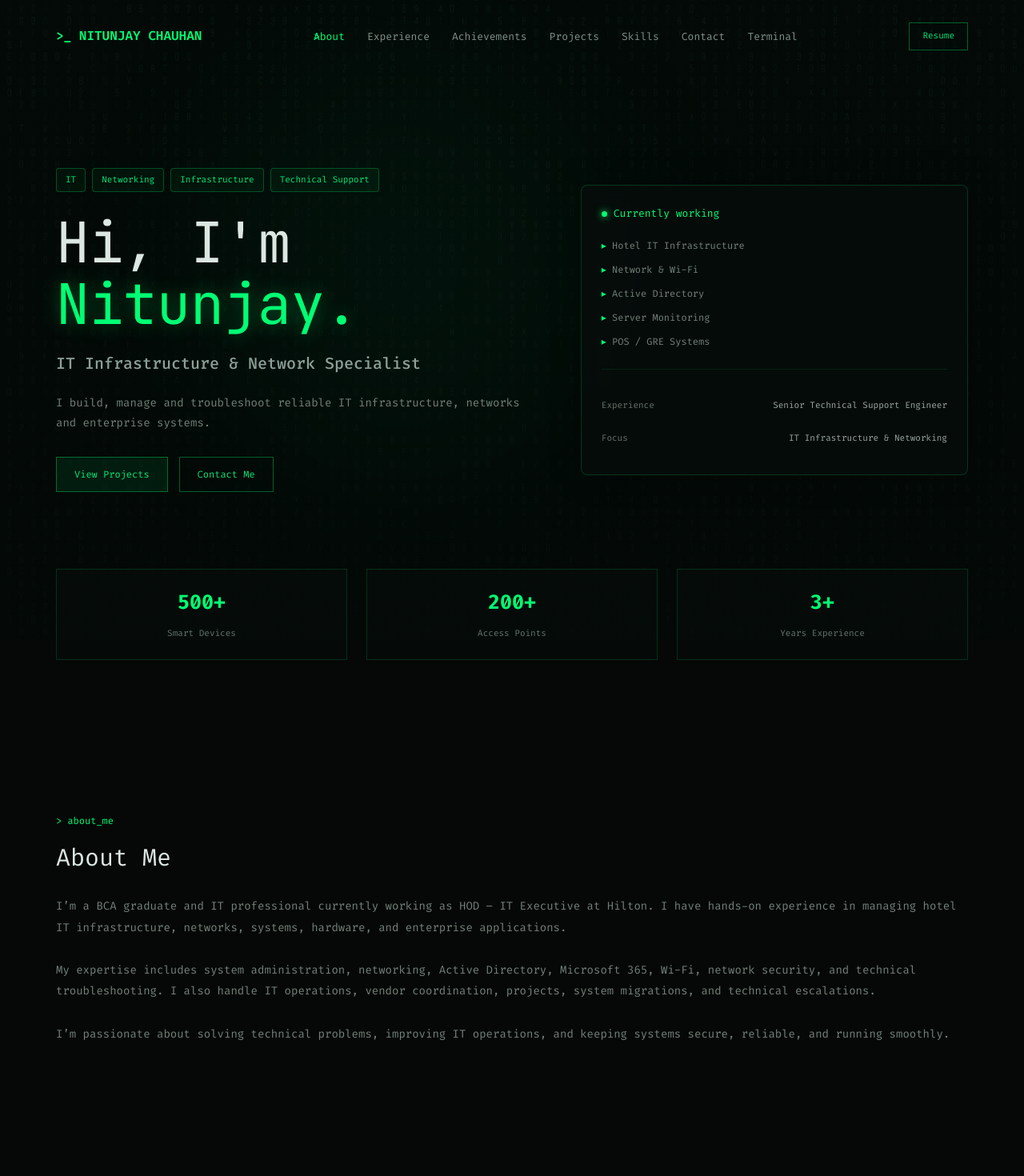
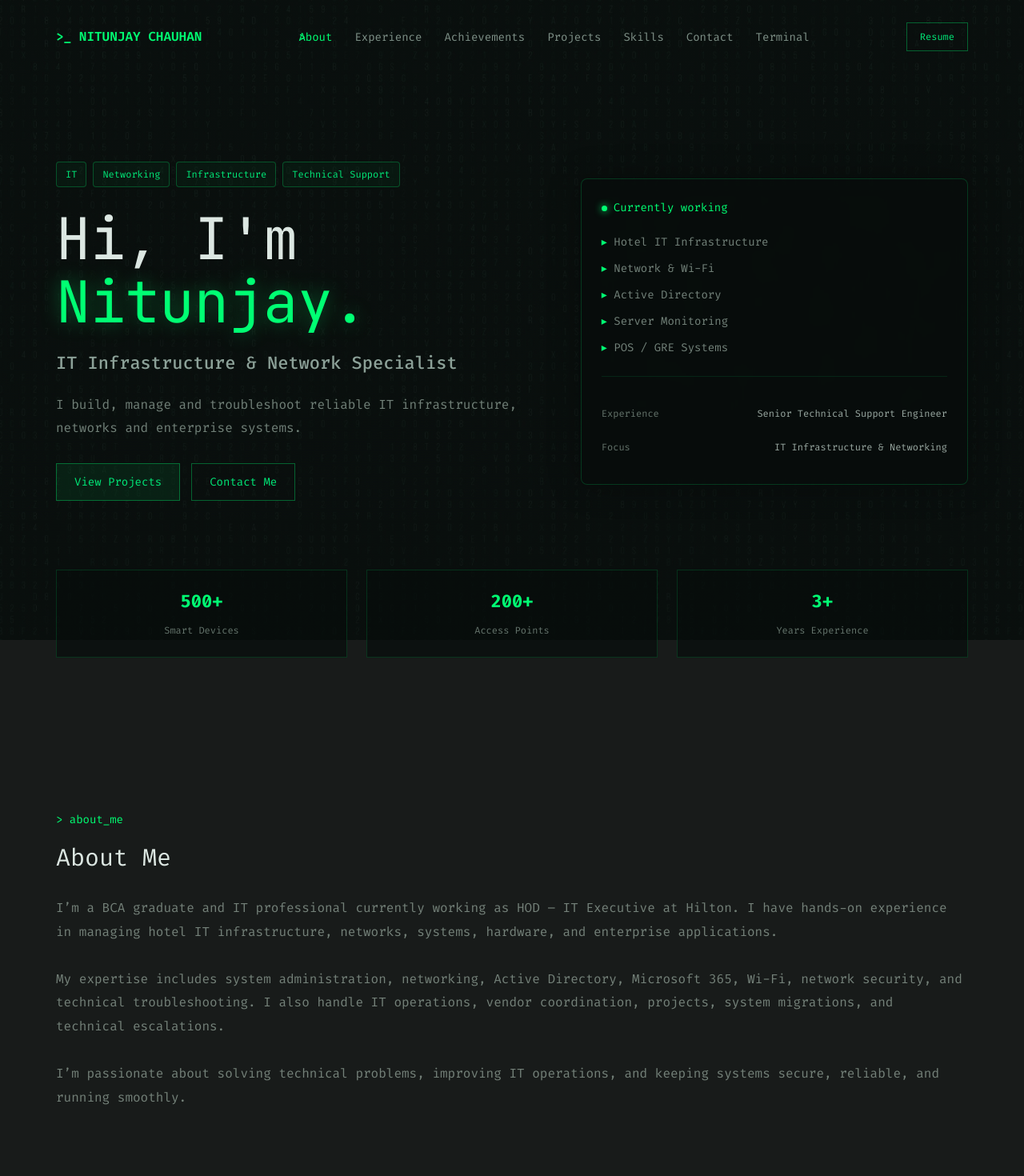
Before and after one commit to nitunjaychauhan4354-ctrl/nitunjay-portfolio, a React (Vite) app: page / in a window 1280 px wide. Shown: the top 1470 px of the page at 80% size. Built offline with nearby package versions, Linux system fonts and the light colour scheme.

Commit message:
'CSS_Changes'

```diff
--- a/src/components/Terminal.jsx
+++ b/src/components/Terminal.jsx
@@ -191,7 +191,7 @@ function Terminal() {
                     </div>
 
                     <span className="terminal-title">
-                        nitunjay@portfolio:~
+                        root@nitunjay:~
                     </span>
                 </div>
 
@@ -241,7 +241,7 @@ function Terminal() {
                         className="terminal-input-line"
                     >
                         <span className="terminal-prompt">
-                            nitunjay@portfolio:~$
+                            root@nitunjay: ~$
                         </span>
 
                         <input
--- a/src/index.css
+++ b/src/index.css
@@ -12,6 +12,15 @@
     --content-padding: 30px;
     --section-space: 96px;
     --section-gap: 24px;
+
+    /* Typography scale */
+    --text-xs: 0.75rem;
+    --text-sm: 0.875rem;
+    --text-md: 1rem;
+    --text-lg: 1.125rem;
+    --text-xl: 1.375rem;
+    --text-2xl: 1.875rem;
+    --text-hero: clamp(2.75rem, 6vw, 4.5rem);
 }
 
 html {
@@ -19,18 +28,49 @@ html {
 }
 
 body {
+    background: #050807eb;
+    color: #d5ded9;
+    font-family: "Fira Code", monospace;
+    overflow-x: hidden;
+}
+
+body::before {
+    content: "";
+    position: fixed;
+    inset: 0;
+    z-index: -1;
+    background-image:
+        linear-gradient(
+            rgba(3, 8, 6, 0.75),
+            rgba(3, 8, 6, 0.80)
+        ),
+
+        url("/bg_image.jpg");
+    background-repeat: repeat-x;
+    background-size: auto 100%;
+    background-position: 0 center;
+
+    animation: matrixMove 30s linear infinite;
+    opacity: 0.65;
+}
+
+@keyframes matrixMove {
+    from {
+        background-position: 0 center;
+    }
+
+    to {
+        background-position: -1000px center;
+    }
+}
+
+/* Constant Background Image
+
+body {
     background: #050807;
     color: #d5ded9;
     font-family: "Fira Code", monospace;
 }
-
-.portfolio {
-    position: relative;
-    min-height: 100vh;
-    overflow: hidden;
-}
-
-/* Background Image */
 
 .background {
     position: fixed;
@@ -42,14 +82,20 @@ body {
             rgba(3, 8, 6, 0.82),
             rgba(3, 8, 6, 0.92)
         ),
-        url("./assets/bg_image.jpg");
+        url("/bg_image.jpg");
 
     background-size: cover;
     background-position: center;
     background-repeat: no-repeat;
-}
+} */
 
 /* Green glow */
+/*
+.portfolio {
+    position: relative;
+    min-height: 100vh;
+    overflow: hidden;
+}
 
 .portfolio::before {
     content: "";
@@ -63,7 +109,7 @@ body {
     border-radius: 50%;
     pointer-events: none;
     z-index: -1;
-}
+} */
 
 /* Navbar */
 
@@ -80,7 +126,7 @@ body {
 .logo {
     color: #00ff73;
     font-weight: 600;
-    font-size: 16px;
+    font-size: var(--text-md);
 }
 
 .nav-links {
@@ -91,7 +137,7 @@ body {
 .nav-links a {
     color: #7f9188;
     text-decoration: none;
-    font-size: 13px;
+    font-size: var(--text-sm);
     transition: 0.3s;
 }
 
@@ -129,14 +175,14 @@ body {
     color: #00e878;
     padding: 6px 11px;
     border-radius: 4px;
-    font-size: 11px;
+    font-size: var(--text-xs);
 }
 
 /* Hero text */
 
 .hero-left h1 {
     font-family: "JetBrains Mono", monospace;
-    font-size: clamp(42px, 6vw, 70px);
+    font-size: var(--text-hero);
     line-height: 1.1;
     color: #dce7e2;
     margin-bottom: 20px;
@@ -148,7 +194,7 @@ body {
 }
 
 .hero-left h2 {
-    font-size: 20px;
+    font-size: var(--text-xl);
     font-weight: 500;
     color: #8ca198;
     margin-bottom: 22px;
@@ -158,7 +204,7 @@ body {
     max-width: 620px;
     color: #718078;
     line-height: 1.8;
-    font-size: 14px;
+    font-size: 1rem;
 }
 
 /* Buttons */
@@ -175,7 +221,7 @@ body {
     border: 1px solid rgba(0, 255, 115, 0.35);
     color: #00e878;
     text-decoration: none;
-    font-size: 12px;
+    font-size: var(--text-sm);
     transition: 0.3s;
 }
 
@@ -202,7 +248,7 @@ body {
 
 .card-header {
     color: #00ff73;
-    font-size: 13px;
+    font-size: var(--text-sm);
     margin-bottom: 22px;
 }
 
@@ -218,7 +264,7 @@ body {
 
 .terminal-list p {
     color: #73827a;
-    font-size: 12px;
+    font-size: var(--text-sm);
     margin: 12px 0;
 }
 
@@ -237,7 +283,7 @@ body {
     justify-content: space-between;
     gap: 20px;
     padding: 12px 0;
-    font-size: 11px;
+    font-size: var(--text-xs);
 }
 
 .card-item span {
@@ -272,13 +318,13 @@ body {
 .stat strong {
     display: block;
     color: #00ff73;
-    font-size: 25px;
+    font-size: var(--text-xl);
     margin-bottom: 7px;
 }
 
 .stat span {
     color: #65746c;
-    font-size: 11px;
+    font-size: var(--text-xs);
 }
 
 /* Sections */
@@ -292,20 +338,20 @@ body {
 
 .section-label {
     color: #00ff73;
-    font-size: 12px;
+    font-size: var(--text-sm);
     margin-bottom: 15px;
 }
 
 .section h2 {
     color: #dce7e2;
-    font-size: 30px;
+    font-size: var(--text-2xl);
     margin-bottom: 25px;
 }
 
 .section > p:not(.section-label) {
     color: #748179;
-    line-height: 1.9;
-    font-size: 14px;
+    line-height: 1.85;
+    font-size: 1rem;
 }
 
 /* Projects */
@@ -332,18 +378,18 @@ body {
 
 .project-card > span {
     color: #00ff73;
-    font-size: 12px;
+    font-size: var(--text-sm);
 }
 
 .project-card h3 {
     margin: 30px 0 15px;
     color: #c9d5cf;
-    font-size: 18px;
+    font-size: var(--text-lg);
 }
 
 .project-card p {
     color: #68766f;
-    font-size: 12px;
+    font-size: 0.9375rem;
     line-height: 1.8;
 }
 
@@ -378,7 +424,7 @@ footer {
     justify-content: space-between;
 
     color: #00ff73;
-    font-size: 12px;
+    font-size: var(--text-sm);
 }
 
 footer span {
@@ -410,11 +456,12 @@ footer span {
     }
 
     .hero-left h1 {
-        font-size: clamp(38px, 11vw, 52px);
+        font-size: clamp(2.4rem, 11vw, 3.25rem);
+        line-height: 1.08;
     }
 
     .hero-left h2 {
-        font-size: 18px;
+        font-size: var(--text-lg);
     }
 
     .buttons {
@@ -431,7 +478,8 @@ footer span {
     }
 
     .section h2 {
-        font-size: 26px;
+        font-size: 1.625rem;
+        line-height: 1.25;
     }
 
     .project-grid {
@@ -462,7 +510,7 @@ footer span {
 
 .nav-resume {
     padding: 8px 16px;
-    font-size: 11px;
+    font-size: var(--text-xs);
     white-space: nowrap;
 }
 
@@ -524,18 +572,18 @@ footer span {
 
 .timeline-date {
     color: #65746c;
-    font-size: 11px;
+    font-size: var(--text-xs);
 }
 
 .timeline-body h3 {
     color: #c9d5cf;
-    font-size: 16px;
+    font-size: var(--text-md);
     margin-bottom: 6px;
 }
 
 .timeline-org {
     color: #00e878;
-    font-size: 12px;
+    font-size: var(--text-sm);
     margin-bottom: 10px;
 }
 
@@ -545,7 +593,7 @@ footer span {
 
 .timeline-body > p:not(.timeline-org) {
     color: #748179;
-    font-size: 13px;
+    font-size: 0.9375rem;
     line-height: 1.8;
     max-width: 60ch;
 }
@@ -573,7 +621,7 @@ footer span {
 
 .skill-group-label {
     color: #9aa9a2;
-    font-size: 12px;
+    font-size: var(--text-sm);
     margin-bottom: 12px;
 }
 
@@ -583,22 +631,21 @@ footer span {
     display: grid;
     grid-template-columns: 1.3fr 1fr;
     gap: 48px;
-    max-width: 1100px;
 }
 
 .edu-list,
 .lang-list {
     display: flex;
     flex-direction: column;
-    gap: 18px;
+    gap: 28px;
 }
 
 .edu-item {
     display: flex;
     justify-content: space-between;
     align-items: flex-start;
-    gap: 16px;
-    padding-bottom: 18px;
+    gap: 20px;
+    padding-bottom: 26px;
     border-bottom: 1px solid rgba(0, 255, 115, 0.1);
 }
 
@@ -608,14 +655,14 @@ footer span {
 
 .edu-item h3 {
     color: #c9d5cf;
-    font-size: 14px;
+    font-size: var(--text-md);
     margin-bottom: 4px;
 }
 
 .lang-row {
     display: flex;
     justify-content: space-between;
-    font-size: 12px;
+    font-size: 0.9375rem;
     margin-bottom: 8px;
 }
 
@@ -658,7 +705,7 @@ footer span {
     background: none;
     color: inherit;
     font-family: inherit;
-    font-size: 12px;
+    font-size: var(--text-sm);
     cursor: pointer;
     text-align: left;
 }
@@ -684,7 +731,7 @@ footer span {
 
 .copy-hint {
     color: #00e878;
-    font-size: 10px;
+    font-size: 0.75rem;
     opacity: 0.7;
 }
 
```
Also changed, not shown: public/bg_image.jpg (renamed from src/assets/bg_image.jpg).
